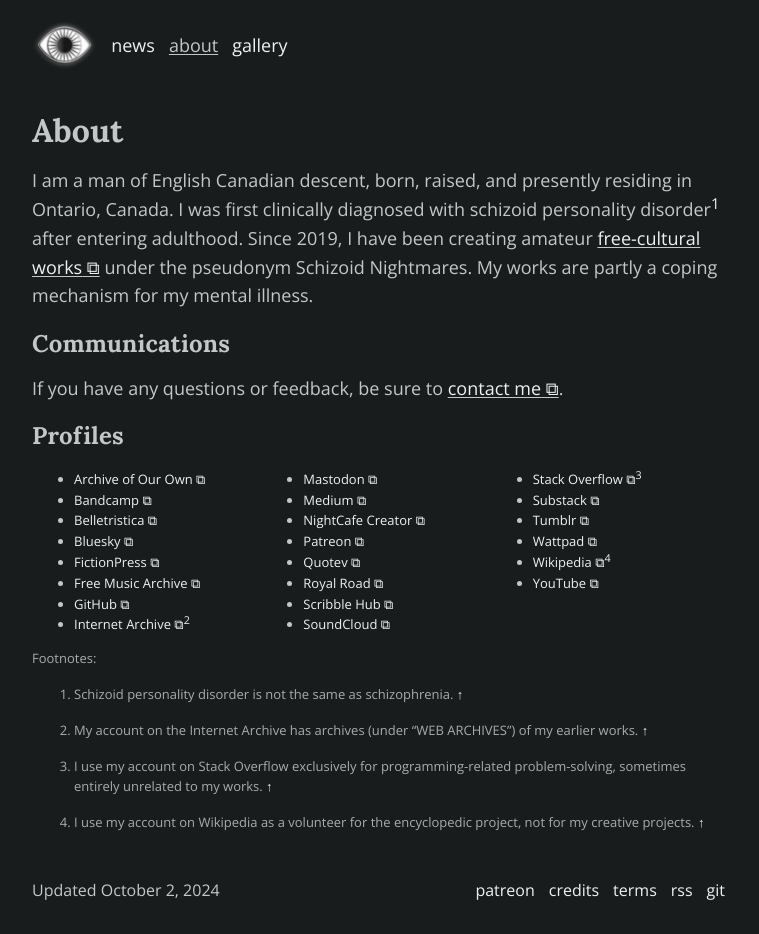
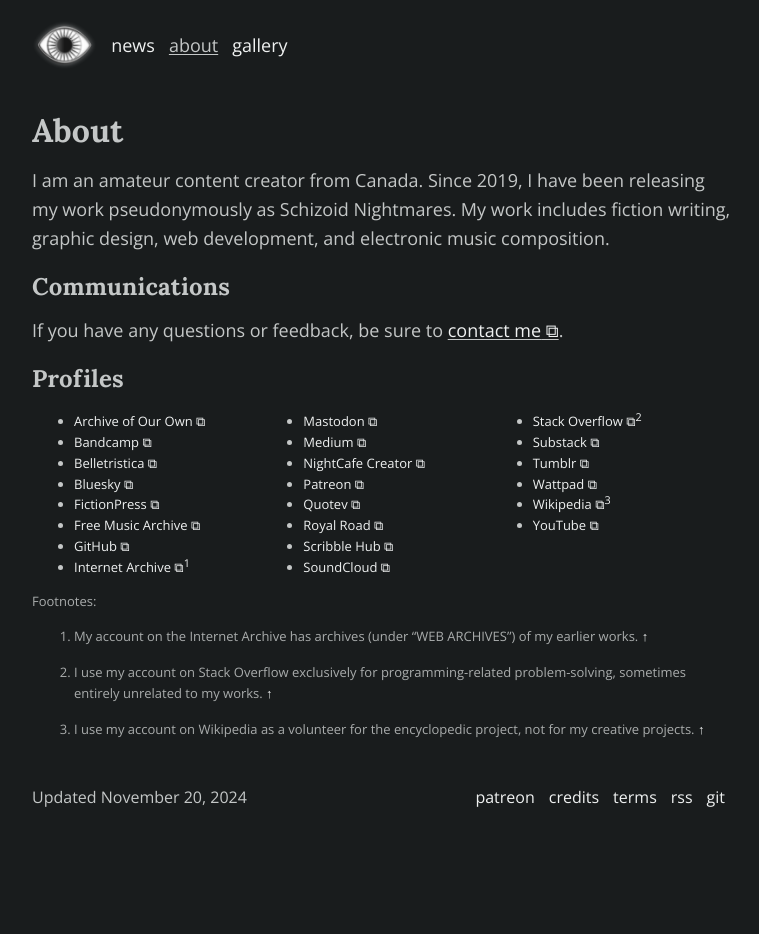
Before and after one commit to schizoidnightmares/schizoidnightmares.com, a Jekyll site: the page built from about.md, in a window 1280 px wide. Shown: the whole page, without its empty margins (258-1017 px from the left). Built offline with Jekyll 4.4.1, drawn with Linux system fonts in a browser that asks for light colours; after the commit the page ends 900 px from its top, so only the background shows below that.

Commit message:
shorter and sweet

```diff
--- a/about.md
+++ b/about.md
@@ -1,13 +1,11 @@
 ---
 title: About
 description: About me and my works
-last_modified_at: October 2, 2024
+last_modified_at: November 20, 2024
 ---
 
 # About
-I am a man of English Canadian descent, born, raised, and presently residing in Ontario, Canada. I was first clinically diagnosed with schizoid personality disorder[^1] after entering adulthood. Since 2019, I have been creating amateur <a href="https://freedomdefined.org/Definition" target="_blank">free-cultural works</a> under the pseudonym Schizoid Nightmares. My works are partly a coping mechanism for my mental illness.
-
-[^1]: Schizoid personality disorder is not the same as schizophrenia.
+I am an amateur content creator from Canada. Since 2019, I have been releasing my work pseudonymously as Schizoid Nightmares. My work includes fiction writing, graphic design, web development, and electronic music composition.
 
 ## Communications
 If you have any questions or feedback, be sure to <a href="https://tally.so/r/mOaDRp" target="_blank">contact me</a>.
```
